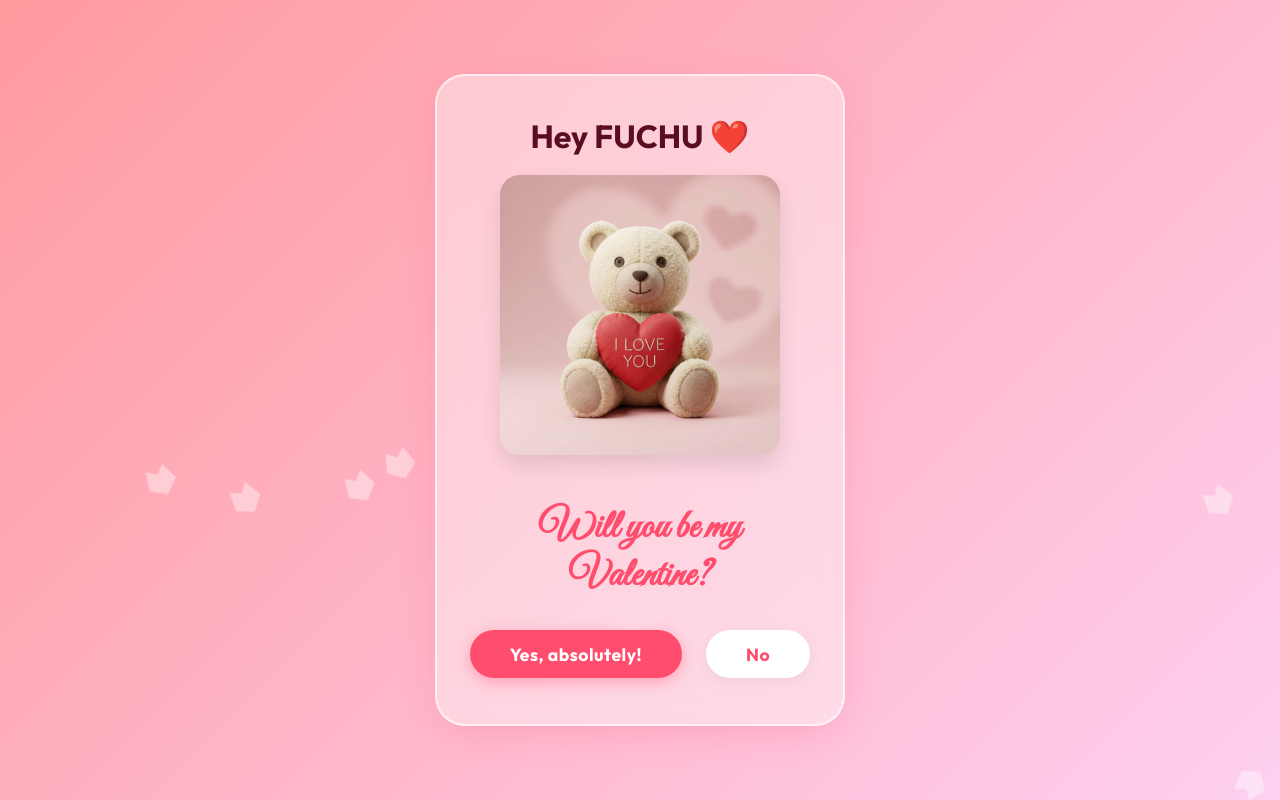
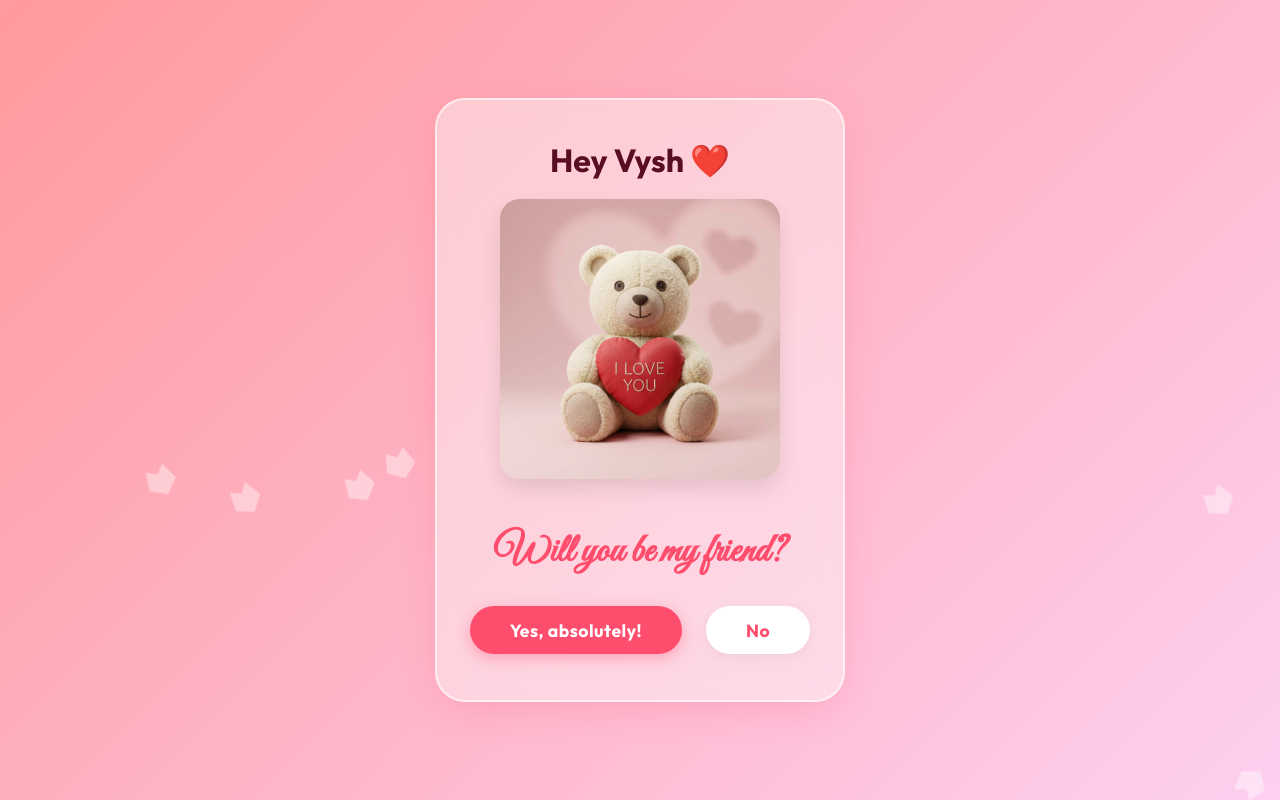
Before and after one commit to EshwarChandra16/hey-vysh, a plain HTML site: page index.html in a window 1280 px wide. Drawn offline with nearby package versions, Linux system fonts and the light colour scheme.

Commit message:
Update index.html

```diff
--- a/index.html
+++ b/index.html
@@ -19,14 +19,14 @@
     <main class="container">
         <div class="card">
             <header>
-                <h1 class="font-outfit animate-fade-in-up">Hey FUCHU ❤️</h1>
+                <h1 class="font-outfit animate-fade-in-up">Hey Vysh ❤️</h1>
             </header>
 
             <div class="image-container animate-pop-in">
                 <img src="./hero.png" alt="Cute Valentine Bear" class="hero-image">
             </div>
 
-            <h2 id="question" class="font-vibes animate-fade-in-up delay-1">Will you be my Valentine?</h2>
+            <h2 id="question" class="font-vibes animate-fade-in-up delay-1">Will you be my friend?</h2>
 
             <div class="buttons" id="button-group">
                 <button id="yesBtn" class="btn btn-yes animate-bounce">Yes, absolutely!</button>
@@ -35,7 +35,7 @@
 
             <div id="celebration" class="hidden animate-zoom-in">
                 <div class="celebration-content">
-                    <h2 class="font-vibes">Yay! Thank you for being my Valentine! ❤️</h2>
+                    <h2 class="font-vibes">Yay! Thank you for being my friend! ❤️</h2>
                     <p class="font-outfit sub-text">Can't wait to celebrate with you!</p>
                 </div>
             </div>
```
